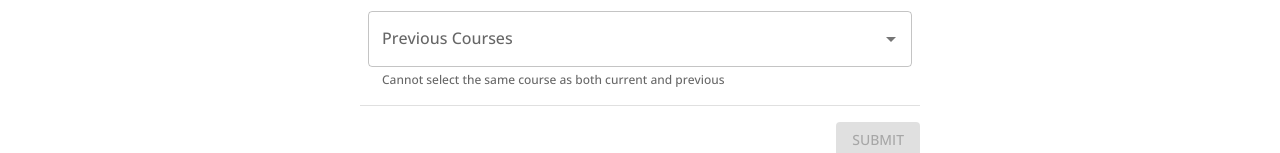
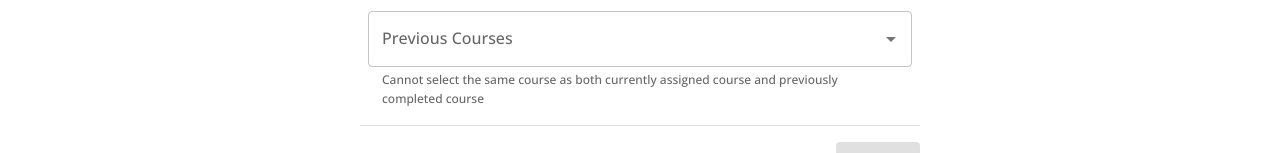
Before and after one commit to minerva-university/CourseSwaps, a React (Vite) app in the folder frontend/: page /userform in a window 1280 px wide. Shown: the part 515-668 px from the top of the page. Built offline with nearby package versions, Linux system fonts and the light colour scheme; no server answers; sample sign-in values are in the browser's storage.

Commit message:
Added a more detailed error message

```diff
--- a/frontend/src/components/UserForm/UserForm.jsx
+++ b/frontend/src/components/UserForm/UserForm.jsx
@@ -52,7 +52,7 @@ export default function UserFormPage() {
     // Check for overlapping courses whenever currentClasses or previousCourses change
     setFormErrors(formErrors => {
       const overlapError = formData.currentClasses.some(course => formData.previousCourses.includes(course))
-        ? 'Cannot select the same course as both current and previous'
+        ? 'Cannot select the same course as both currently assigned course and previously completed course'
         : '';
 
       return { ...formErrors, currentClasses: overlapError, previousCourses: overlapError };
@@ -278,7 +278,7 @@ export default function UserFormPage() {
                 {...params}
                 error={!!formErrors.previousCourses}
                 helperText={
-                  formErrors.previousCourses || "Cannot select the same course as both current and previous"
+                  formErrors.previousCourses || "Cannot select the same course as both currently assigned course and previously completed course"
                 }
                 label="Previous Courses"
                 placeholder="Courses"
```
Also changed, not shown: 1 other file (tests, documents, lock files or other folders).
